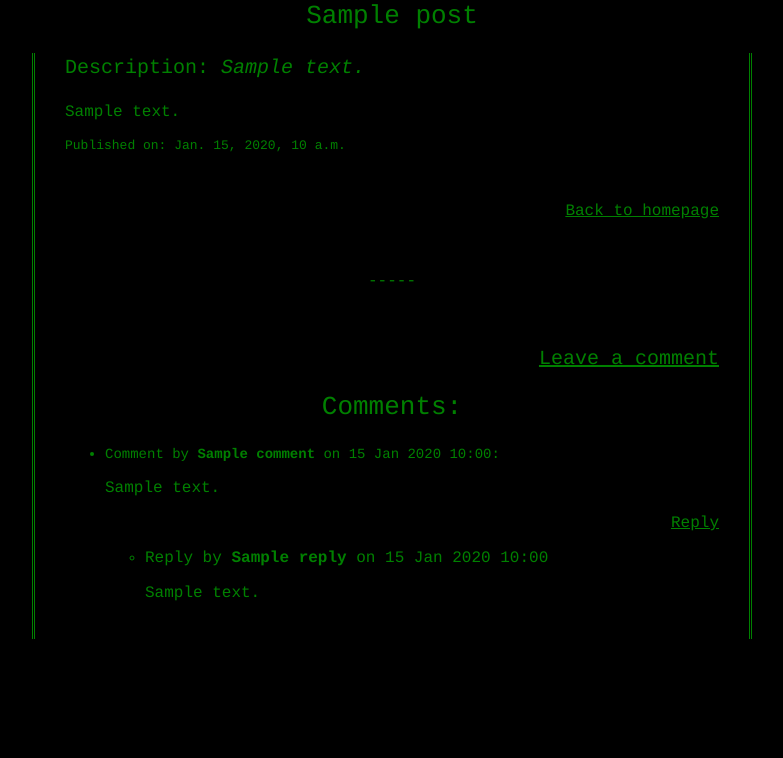
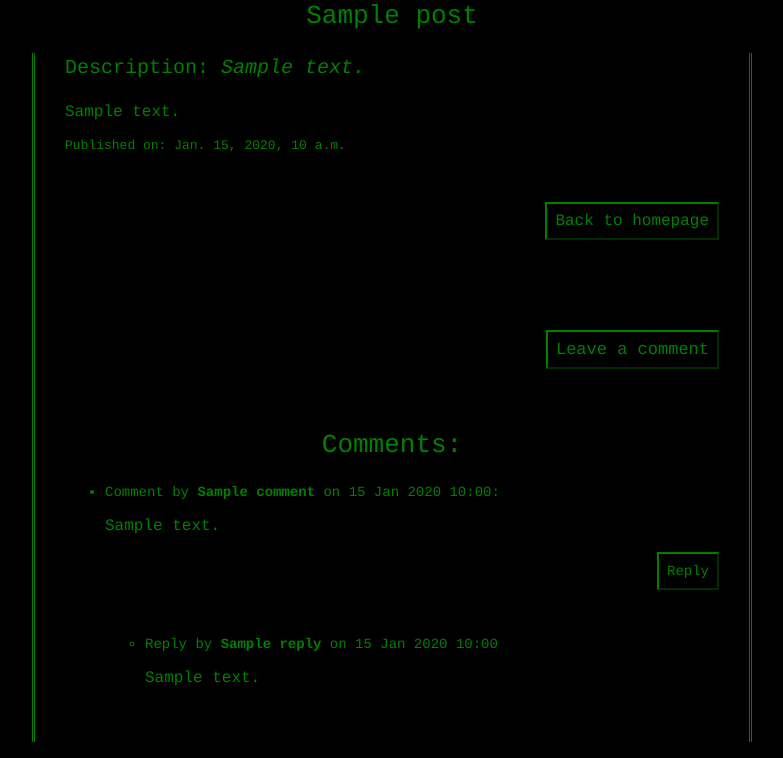
Before and after one commit to rootsec0ps/TechBlog, a Django app: template blog/templates/post_detail.html in a window 1280 px wide. Shown: the part 358-1116 px from the top of the page, without its empty margins (256-1039 px from the left). Before the commit the page ends 997 px from the top, so only its background shows below. Run offline with Django 3.2, Linux system fonts and the light colour scheme; the template is opened without the code that fills it: most values are stand-ins (such as "Sample title", 1, 10 or a date in 2020).

Commit message:
the reply feature is working on local and ready for testing in staging

```diff
--- a/blog/admin.py
+++ b/blog/admin.py
@@ -1,7 +1,8 @@
 from django.contrib import admin
 
-from .models import Post, Comment
+from .models import Post, Comment, Reply
 
 # Register your models here.
 admin.site.register(Post)
 admin.site.register(Comment)
+admin.site.register(Reply)
--- a/blog/forms.py
+++ b/blog/forms.py
@@ -18,4 +18,4 @@ class ReplyForm(forms.ModelForm):
         model = Reply
         fields = ['text', 'name']
         labels = {'text': '', 'name': ''}
-        widgets = {'text': forms.Textarea(attrs={'cols': 80})}
+        widgets = {'text': forms.Textarea(attrs={'rows': 10, 'cols': 70})}
--- a/blog/models.py
+++ b/blog/models.py
@@ -15,6 +15,9 @@ class Post(models.Model):
     def __str__(self):
         """Return a string representation of the model"""
         return self.title
+
+    def comments(self):
+        return self.comment_set.all()
 
 class Comment(models.Model):
     post = models.ForeignKey(Post, on_delete=models.CASCADE)
--- a/blog/templates/new_reply.html
+++ b/blog/templates/new_reply.html
@@ -14,7 +14,7 @@
             <p style="line-height: 1.2"> {{ comment.text|linebreaks }}</p>
             <p style="font-size: 16px;">
                 {% block postReply %}
-                    <p>Leave a reply:</p>
+                    <p style="font-size: 20px;">Leave a reply:</p>
                         <form action="{% url 'blog:new_reply' post.id comment.id %}" method="post">
                             {% csrf_token %}
                             {{ form.as_p }}
--- a/blog/templates/post_detail.html
+++ b/blog/templates/post_detail.html
@@ -9,36 +9,47 @@
         <p style="font-size: 20px; line-height: 1.5;">Description: <i>{{ post.description }}</i></p>
         <p>{{ post.content|linebreaks }}</p>
         <p style="font-size: 13px;">Published on: {{ post.date_added }}</p><br>
-        <p style="text-align: right;"><a href="{% url 'blog:index' %}">Back to homepage</a></p><br>
-        <p style="text-align: center;">-----</p>
+        <p style="text-align: right;"><button type="button"><a style="text-decoration: none;" href="{% url 'blog:index' %}">Back to homepage</a></button></p>
         <br>
+        <p style="text-align: center;"></p>
+        <br>
+
 
         {% block leaveComment %}
         <p style="font-size: 20px; text-align: right;">
-        <a href="{% url 'blog:new_comment' post.id %}">Leave a comment</a>
-    </p>
+            <button type="button"><a style="text-decoration: none; font-size: 17px;" href="{% url 'blog:new_comment' post.id %}"> Leave a comment </a></button>
+        </p><br>
         {% endblock %}
+
 
     {% block comments %}
     <h2 style="font-size: 26px; text-align: center; font-weight: 500;">Comments:</h2>
+
+
 
     <ul>
         {% for comment in comments %}
             <li style="line-height: 1.2">
                 <p style="font-size: 14px;"> Comment by <b>{{ comment.name }}</b> on {{ comment.date_added|date:'d M Y H:i' }}:</p>
                 <p style="line-height: 1.2"> {{ comment.text|linebreaks }}</p>
-                <p style="font-size: 16px; text-align: right;">
-                    {% block postReply %}<a href="{% url 'blog:new_reply' post.id comment.id %}">Reply</a>{% endblock %}
+                <p style="font-size: 12px; text-align: right;">
+                    {% block postReply %}
+                        <button type="button"><a style="text-decoration: none; font-size: 14px;" href="{% url 'blog:new_reply' post.id comment.id %}">Reply</a></button>
+                    {% endblock %}
                 </p>
+                <br>
                 <ul>
                     {% for reply in replies %}
+                        {% if reply.comment.id == comment.id %}
                         <li style="line-height: 1.2">
-                        <p style="font-size: 14 px;"> Reply by <b>{{ reply.name }}</b> on {{ reply.date_added|date:'d M Y H:i' }}</p>
+                            <p style="font-size: 14px;"> Reply by <b>{{ reply.name }}</b> on {{ reply.date_added|date:'d M Y H:i' }}</p>
                             <p style="line-height: 1.2"> {{ reply.text|linebreaks }}</p>
+                            <br>
                         </li>
+                        {% endif %}
                     {% empty %}
                     <li style="line-height: 1.2">
-                        <p style="font-size: 14 px;"> No replies yet</p>
+                        <p style="font-size: 14px;"> No replies yet</p><br>
                     </li>
                     {% endfor %}
                 </ul>
```
Also changed, not shown: blog/views.py (+10 -3 lines), blog/migrations/0006_alter_reply_comment.py (added). Lines whose indentation alone changed are shown as unchanged.
